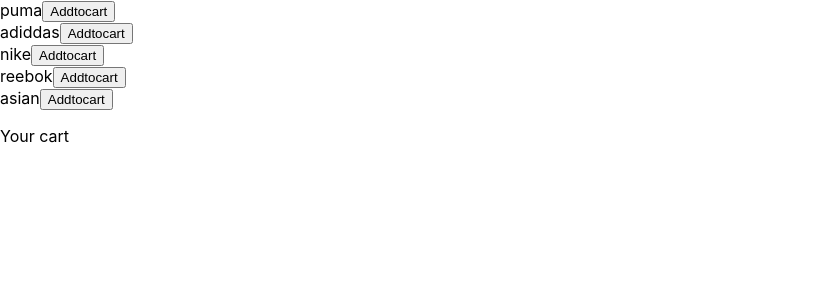
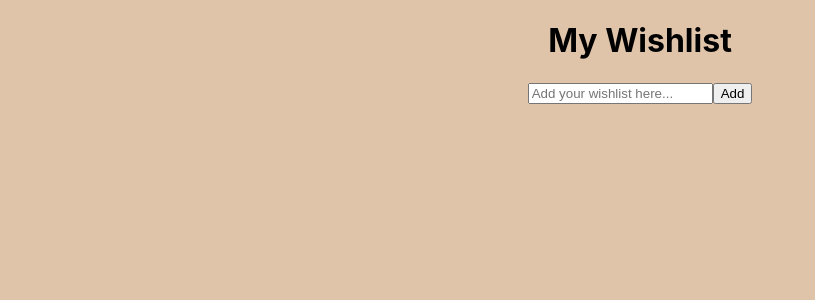
Before and after one commit to somy123/navLink, a React (Create React App) app: page / in a window 1280 px wide. Shown: the top 300 px of the page, without its empty margins (0-815 px from the left). Built offline with nearby package versions, Linux system fonts and the light colour scheme.

Commit message:
wishlist changes

```diff
--- a/package.json
+++ b/package.json
@@ -10,6 +10,7 @@
     "react": "^19.1.0",
     "react-dom": "^19.1.0",
     "react-scripts": "5.0.1",
+    "uuid": "^11.1.0",
     "web-vitals": "^2.1.4"
   },
   "scripts": {
--- a/src/App.css
+++ b/src/App.css
@@ -1,6 +1,13 @@
-.odd{
-  background-color: aquamarine;
+.app{
+  display:flex;
+  align-items: center;
+  justify-items: center;
+  text-align: center;
+  height:100vh;
+  flex-direction: column;
+  background-color: #dfc4aa;
 }
-.even{
-  background-color: blanchedalmond;
+.myclass {
+  background-color: yellow !important;
+  border: 2px solid red !important;
 }
--- a/src/App.js
+++ b/src/App.js
@@ -1,48 +1,59 @@
 import logo from "./logo.svg";
 import "./App.css";
+import { v4 as uuid } from "uuid";
 import { useState } from "react";
-const allBrands = [
-  { id: "1", brandName: "puma",count:0 },
-  { id: "2", brandName: "adiddas",count:0 },
-  { id: "3", brandName: "nike", count:0},
-  { id: "4", brandName: "reebok", count:0},
-  { id: "5", brandName: "asian", count:0},
-];
 
 function App() {
-  const [selectedBrand, setSelectedBrand] = useState([]);
-  const addToCartClicked = (id) => {
-    console.log("clicked", id);
-    const selecteditem = allBrands.find((item) => item.id === id);
-    setSelectedBrand([...selectedBrand, selecteditem]);
+  const [todo, setTodo] = useState("");
+  const [todoList, setTodoList] = useState([]);
+  const addTodoClick = () => {
+    setTodoList([...todoList, { id: uuid(), todo: todo, ischecked: false }]);
+    setTodo("");
   };
-  const onRemoveClicked = (id) => {
-    const filteredItems = selectedBrand.filter((item) => item.id !== id);
-    setSelectedBrand(filteredItems);
+  const onTodoInputChange = (e) => {
+    setTodo(e.target.value);
   };
+  const deleteClicked = (id) => {
+    const updatedtodoList = todoList.filter((todo) => todo.id !== id);
+    setTodoList(updatedtodoList);
+    console.log(id, todoList);
+  };
+  const todoCheck = (id) => {
+    const updatedtodoList = todoList.map((todo) =>
+      todo.id === id ? { ...todo, ischecked: !todo.ischecked } : todo
+    );
+    setTodoList(updatedtodoList);
+    console.log(todoList);
+  };
+
+  console.log(todoList);
   return (
-    <>
+    <div className="app">
+      <h1>My Wishlist</h1>
       <div>
-        {allBrands.map((brand) => (
-          <div key={brand.id}>
-            <span>{brand.brandName}</span>
-            <button onClick={() => addToCartClicked(brand.id)}>
-              Addtocart
-            </button>
-          </div>
-        ))}
+        <input
+          value={todo}
+          onChange={onTodoInputChange}
+          placeholder="Add your wishlist here..."
+        />
+        <button onClick={() => addTodoClick(todo.id)}>Add</button>
       </div>
       <div>
-        <p>Your cart</p>
-        {selectedBrand &&
-          selectedBrand.map((brand) => (
-            <>
-              <p key={brand.id}>{brand.brandName}</p>
-              <button onClick={() => onRemoveClicked(brand.id)}>remove</button>
-            </>
-          ))}
+        {todoList &&
+          todoList.length > 0 &&
+          todoList.map((todo) => {
+            return (
+              <div className={todo.ischecked ? "myclass" : ""} key={todo.id}>
+                <label>
+                  <input onChange={() => todoCheck(todo.id)} type="checkbox" />
+                  <span>{todo.todo}</span>
+                </label>
+                <button onClick={() => deleteClicked(todo.id)}>delete</button>
+              </div>
+            );
+          })}
       </div>
-    </>
+    </div>
   );
 }
 
```
Also changed, not shown: 1 other file (tests, documents, lock files or other folders).
